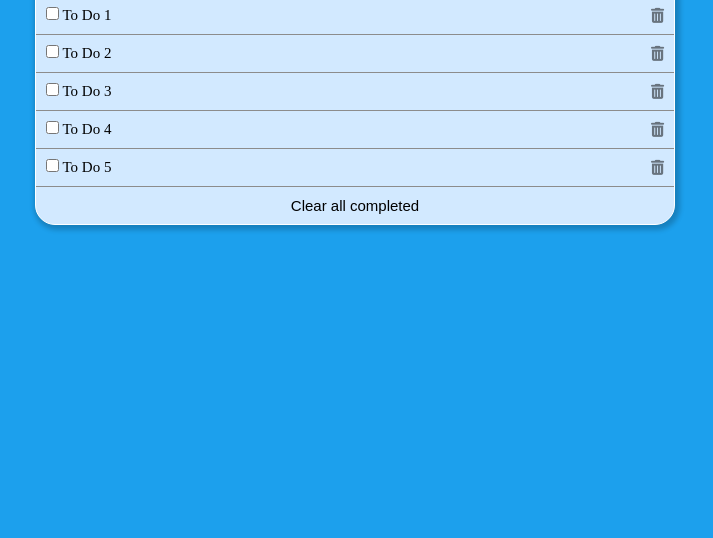
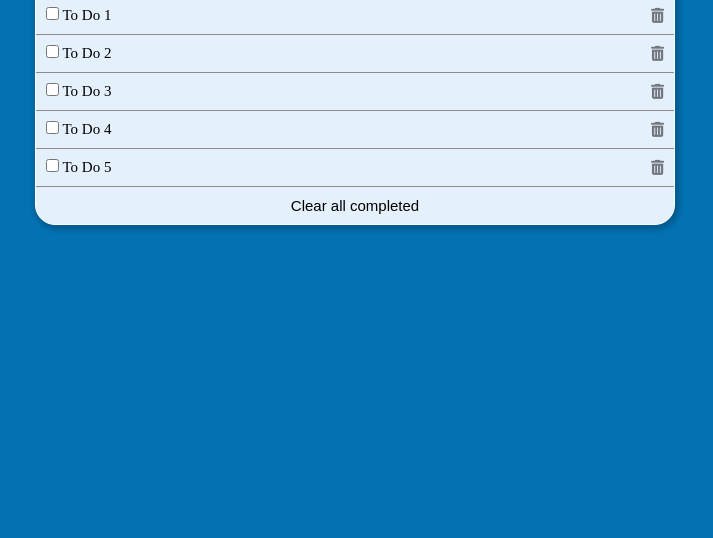
Before and after one commit to AlselwiAisha/To-Do-list-M2, a website built with webpack: page src/index.html in a window 1280 px wide. Shown: the part 262-800 px from the top of the page, without its empty margins (285-998 px from the left). Built offline with nearby package versions, Linux system fonts and the light colour scheme.

Commit message:
change  background color

```diff
--- a/src/style.css
+++ b/src/style.css
@@ -4,7 +4,7 @@
     box-sizing: border-box;
 }
 body{
-    background-color: rgb(28, 160, 237);
+    background-color: rgb(2, 114, 179);
 }
 
 .main-container{
@@ -24,7 +24,7 @@ body{
     flex-direction: column;
     border: 1px solid white;
     border-radius: 20px;
-    background-color: rgba(210, 233, 255);
+    background-color: rgb(228, 240, 251);
     box-shadow: 2px 2px 5px 3px rgba(0, 0, 0, 0.2);
 }
 .title{
```
Also changed, not shown: dist/index.bundle.js.
